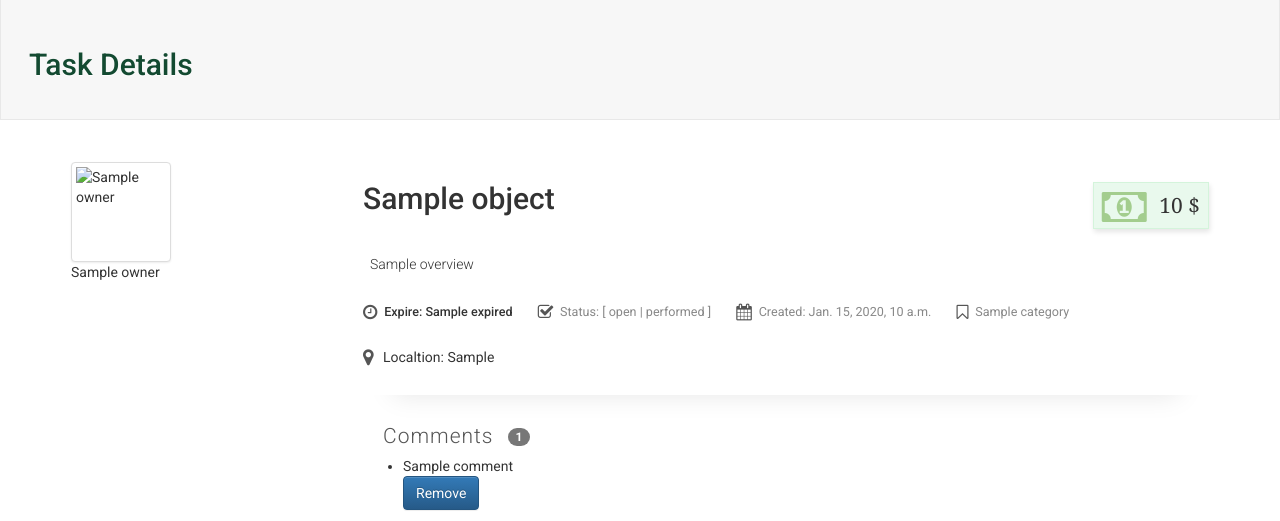
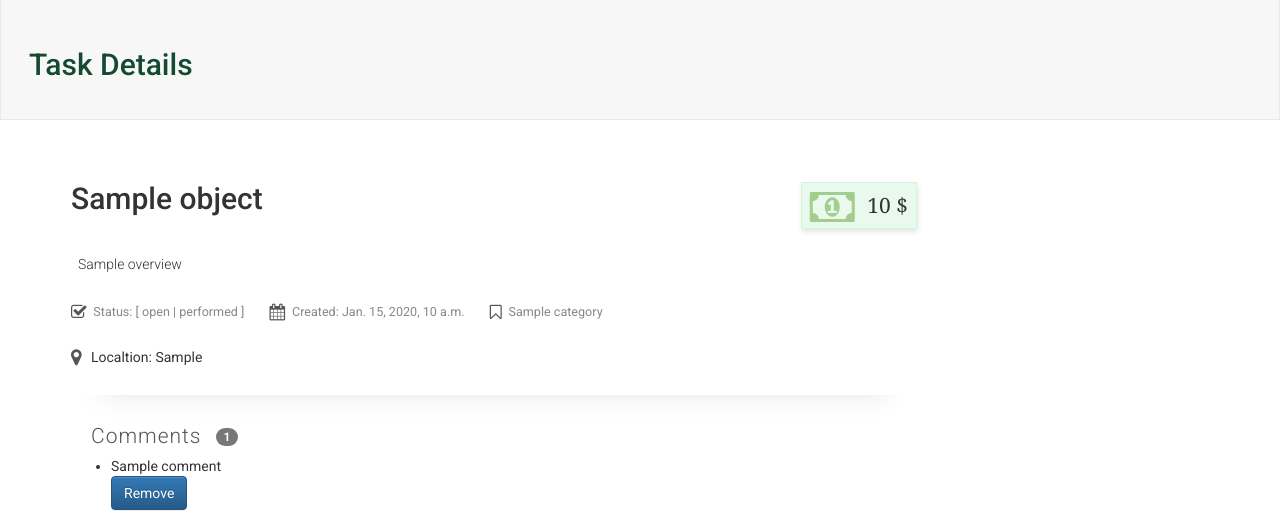
Before and after one commit to qfoxic/EssayCoffeeBackend, a Django app: template templates/default/tasks/detail.html in a window 1280 px wide. Shown: the part 51-572 px from the top of the page. Run offline with Django 3.2, Linux system fonts and the light colour scheme; the template is opened without the code that fills it: most values are stand-ins (such as "Sample title", 1, 10 or a date in 2020); parts of the project's set-up code (start-up, migrations or seed data) failed here and were passed over; some libraries are stand-ins or nearby versions.

Commit message:
Fixed index.html and details.html

```diff
--- a/templates/default/tasks/detail.html
+++ b/templates/default/tasks/detail.html
@@ -4,13 +4,6 @@
 {% block content %}
 <section class="container-fluid task-details" style="margin: 0 auto">
     <div class="row">
-        <div class="col-md-3">
-            <div class="owner">
-                <img src="#" alt="{{object.owner}}" class="img-thumbnail">
-                <br />
-                {{object.owner}}
-            </div>
-        </div>
         <div class="col-md-9">
             <div class="task-details-inner">
                 <div>
@@ -23,9 +16,6 @@
                     {{object.overview}}
                 </div>
                 <div class="info-row">
-                    <div class="info-col" style="font-weight:500;color:#333">
-                        <i class="fa fa-lg fa-clock-o"></i>{% trans "Expire" %}: {{object.expired}}
-                    </div>
                     <div class="info-col">
                         <i class="fa fa-lg fa-check-square-o"></i>{% trans "Status" %}: [ open | performed ]
                     </div>
--- a/templates/default/tasks/index.html
+++ b/templates/default/tasks/index.html
@@ -28,7 +28,7 @@
         <!-- <ul> -->
             {% for task in tasks %}
             <li>
-                <i class="fa-li fa fa-check-square-o"></i><a href="{{task.to_link}}">{{ task.title }}</a>
+                <i class="fa-li fa fa-check-square-o"></i><a href="{{task.to_link}}">{{ task.owner.username }}-{{task.created}}</a>
             </li>
             {% empty %}
             <li>
```
